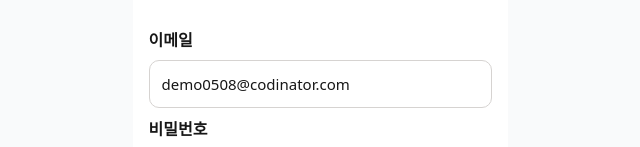
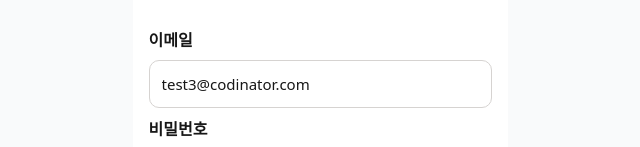
Before and after one commit to Jeongchani/codinator, a React (Vite) app in the folder apps/web/: page /login in a window 1280 px wide. Shown: the part 257-404 px from the top of the page, without its empty margins (320-960 px from the left). Built offline with nearby package versions, Linux system fonts and the light colour scheme; no server answers.

Commit message:
로그인 테스터 상수값 설정

```diff
--- a/apps/web/src/pages/login/Login.tsx
+++ b/apps/web/src/pages/login/Login.tsx
@@ -76,7 +76,7 @@ declare global {
 const SOCIAL_OAUTH_STATE_KEY = 'codinator:socialOAuthState';
 const GOOGLE_IDENTITY_SCRIPT_ID = 'google-identity-services';
 const SOCIAL_LOGIN_REMEMBER_ME = true;
-const DEMO_LOGIN_EMAIL = 'demo0508@codinator.com';
+const DEMO_LOGIN_EMAIL = 'test3@codinator.com';
 const DEMO_LOGIN_PASSWORD = 'qwer1234!';
 
 const SOCIAL_LOGIN_BUTTONS: SocialLoginButton[] = [
```
